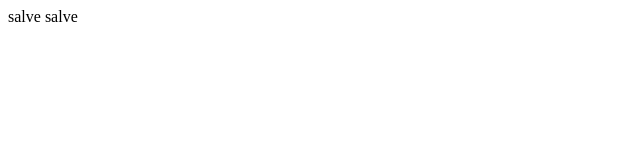
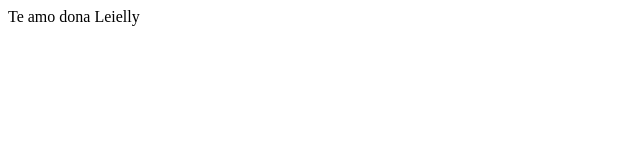
Before and after one commit to caetanodemat/aula4, a plain HTML site: page index.html in a window 1280 px wide. Shown: the full height of the page, 0-640 px from the left. Drawn offline with Linux system fonts and the light colour scheme.

Commit message:
amorzinho

```diff
--- a/index.html
+++ b/index.html
@@ -6,6 +6,6 @@
     <title>Aula 4</title>
 </head>
 <body>
-    salve salve
+    Te amo dona Leielly
 </body>
 </html>
```
